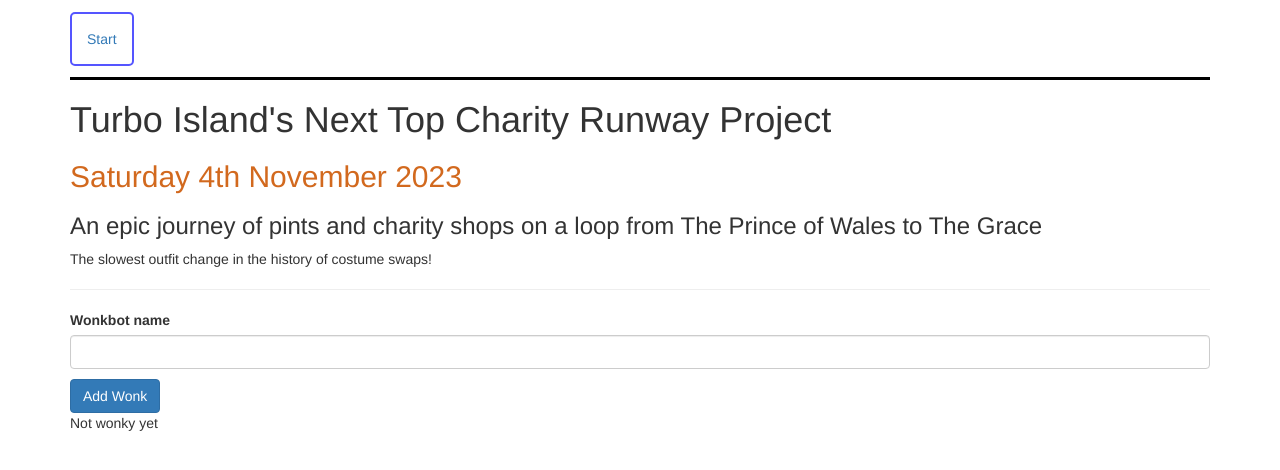
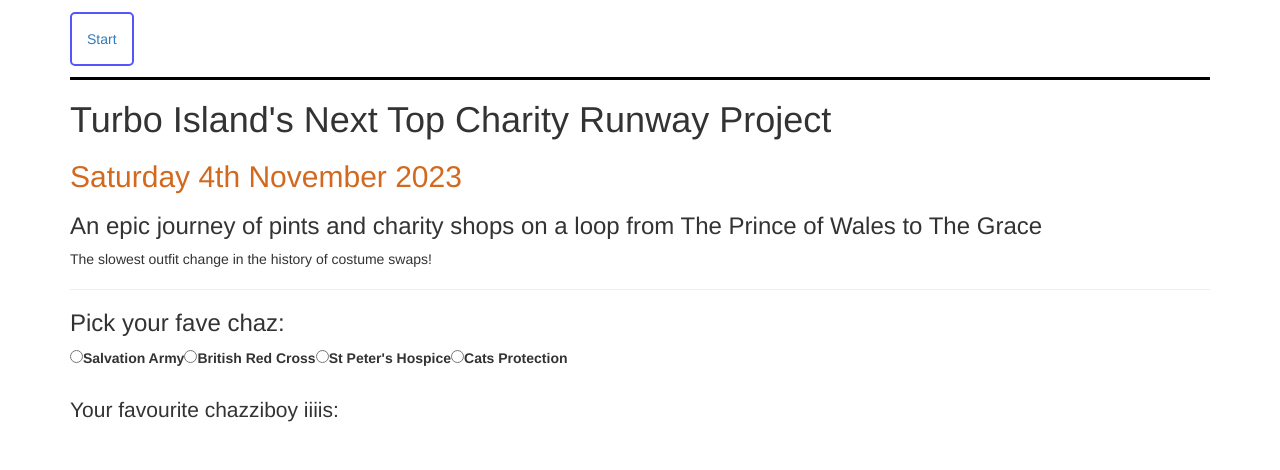
Before and after one commit to amyasgilbert/my-first-angular-project, an Angular app: page / in a window 1280 px wide. Shown: the top 470 px of the page. Built offline with nearby package versions, Linux system fonts and the light colour scheme.

Commit message:
data binding practice - favourite chazza

```diff
--- a/src/app/app.component.html
+++ b/src/app/app.component.html
@@ -7,7 +7,8 @@
       <h3>An epic journey of pints and charity shops on a loop from The Prince of Wales to The Grace</h3>
       <span>The slowest outfit change in the history of costume swaps!</span>
       <hr>
-            <app-multi-wonk></app-multi-wonk>
+      <!--            <app-multi-wonk></app-multi-wonk>-->
+      <app-favourite-chazza></app-favourite-chazza>
     </div>
   </div>
 </div>
--- a/src/app/app.module.ts
+++ b/src/app/app.module.ts
@@ -6,13 +6,15 @@ import {AppComponent} from './app.component';
 import {WonkyComponent} from "./wonky/wonky.component";
 import {MultiWonkComponent} from './multi-wonk/multi-wonk.component';
 import {NavbarComponent} from './navbar/navbar.component';
+import { FavouriteChazzaComponent } from './favourite-chazza/favourite-chazza.component';
 
 @NgModule({
     declarations: [
         AppComponent,
         WonkyComponent,
         MultiWonkComponent,
-        NavbarComponent
+        NavbarComponent,
+        FavouriteChazzaComponent
     ],
     imports: [
         BrowserModule,
--- /dev/null
+++ b/src/app/favourite-chazza/favourite-chazza.component.css
@@ -0,0 +1,9 @@
+span {
+    font-size: 1.5em;
+}
+
+strong {
+    color: coral;
+    font-family: "Comic Sans MS";
+    font-size: 2em;
+}
--- /dev/null
+++ b/src/app/favourite-chazza/favourite-chazza.component.html
@@ -0,0 +1,14 @@
+<h3>Pick your fave chaz:</h3>
+<form>
+  <input type="radio" value="Salvation Army!!" id="salvation-army" name="favouriteChazza" [(ngModel)]="favouriteChazza">
+  <label for="salvation-army">Salvation Army</label>
+  <input type="radio" value="British Red Cross!!" id="british-red-cross" name="favouriteChazza" [(ngModel)]="favouriteChazza">
+  <label for="british-red-cross">British Red Cross</label>
+  <input type="radio" value="St Peters Hospice!!" id="st-peters-hospice" name="favouriteChazza" [(ngModel)]="favouriteChazza">
+  <label for="st-peters-hospice">St Peter's Hospice</label>
+  <input type="radio" value="Cats Protection!!" id="cats-protection" name="favouriteChazza" [(ngModel)]="favouriteChazza">
+  <label for="cats-protection">Cats Protection</label>
+</form>
+
+
+<span>Your favourite chazziboy iiiis: <strong>{{favouriteChazza}}</strong></span>
--- /dev/null
+++ b/src/app/favourite-chazza/favourite-chazza.component.ts
@@ -0,0 +1,16 @@
+import { Component } from '@angular/core';
+
+@Component({
+  selector: 'app-favourite-chazza',
+  templateUrl: './favourite-chazza.component.html',
+  styleUrls: ['./favourite-chazza.component.css']
+})
+
+export class FavouriteChazzaComponent {
+
+  favouriteChazza = '';
+
+  onSelectChazza() {
+    // this.favouriteChazza = this.selectedChazza;
+  }
+}
--- a/src/app/multi-wonk/multi-wonk.component.html
+++ b/src/app/multi-wonk/multi-wonk.component.html
@@ -1,9 +1,21 @@
 <label>Wonkbot name</label>
-<input type="text" class="form-control" (input)="onUpdateWonkbotName($event)">
+
+<!--<input type="text"
+class="form-control"
+(input)="onUpdateWonkbotName($event)">-->
+
+<input type="text"
+       class="form-control"
+       [(ngModel)]="wonkbotName"> <!-- triggers on the input event and updates value of wonkbotName in component automatically
+                                  also updates value of input element automatically (two-way) -->
+
 <p>{{ wonkbotName }}</p>
+
 <button class="btn btn-primary"
         [disabled]="!allowNewWonk"
         (click)="onCreateWonk()">Add Wonk
 </button>
+
 <!--<p [innerText]="allowNewWonk"></p>-->
+
 <p>{{ wonkCreationStatus }}</p>
--- a/src/app/multi-wonk/multi-wonk.component.ts
+++ b/src/app/multi-wonk/multi-wonk.component.ts
@@ -21,7 +21,7 @@ export class MultiWonkComponent {
   }
 
   onCreateWonk() {
-    this.wonkCreationStatus = 'Wonky!!'
+    this.wonkCreationStatus = 'We have wonk! Find your wonk at ' + this.wonkbotName;
   }
 
   onUpdateWonkbotName(event : any) {
```
Also changed, not shown: 1 other file (tests, documents, lock files or other folders). Lines whose indentation alone changed are shown as unchanged.
